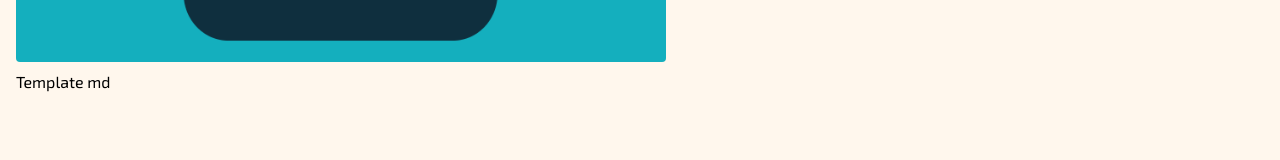
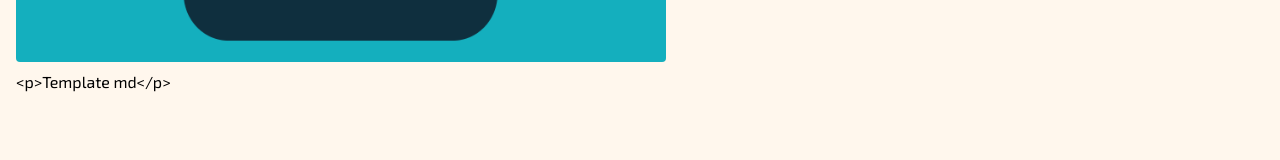
Before and after one commit to patriciacostadacruz/next-reviews-app, a Next.js app: page /reviews/stardew-valley in a window 1280 px wide. Shown: the part 351-511 px from the top of the page. Built offline with nearby package versions, Linux system fonts and the light colour scheme.

Commit message:
Adds marked to display html instead of md text

```diff
--- a/app/reviews/stardew-valley/page.tsx
+++ b/app/reviews/stardew-valley/page.tsx
@@ -1,9 +1,10 @@
 import { readFile } from 'node:fs/promises';
+import { marked } from 'marked';
 import Heading from '@/components/Heading';
-import { read } from 'node:fs';
 
 export default async function StardewValleyPage() {
   const text = await readFile('./content/reviews/stardew-valley.md', 'utf8');
+  const html = marked(text);
 
   return (
     <>
@@ -15,7 +16,7 @@ export default async function StardewValleyPage() {
         height="360"
         className="mb-2 rounded"
       />
-      <p>{text}</p>
+      <p>{html}</p>
     </>
   );
 }
--- a/package.json
+++ b/package.json
@@ -5,6 +5,7 @@
     "dev": "next dev"
   },
   "dependencies": {
+    "marked": "^7.0.3",
     "next": "^13.4.13",
     "react": "^18.2.0",
     "react-dom": "^18.2.0"
```
Also changed, not shown: 1 other file (tests, documents, lock files or other folders).
